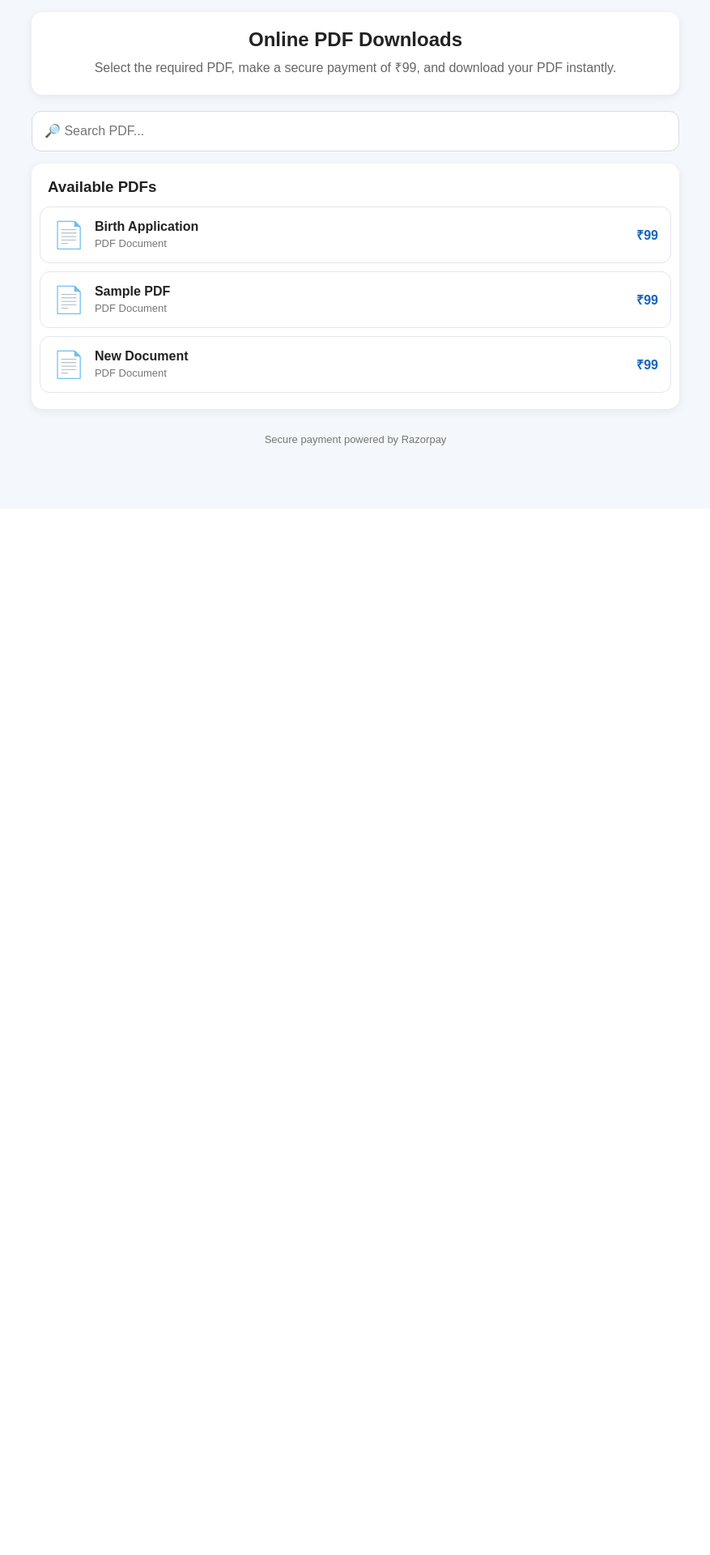
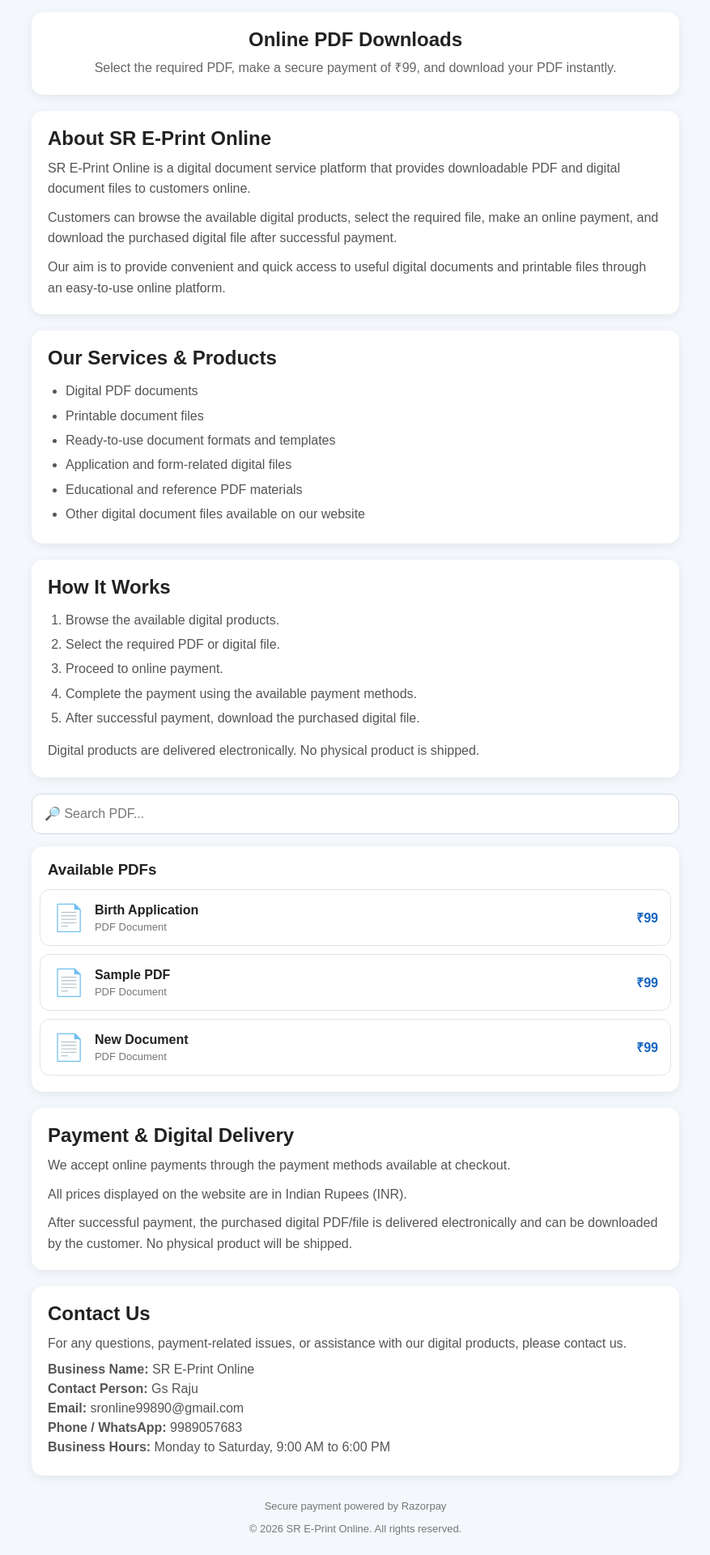
Before and after one commit to SrePrintOnlinework/Sr_ePrint-Online, a Next.js app: page / in a window 1280 px wide. Shown: the part 180-2100 px from the top of the page at 81% size, without its empty margins (201-1078 px from the left). Before the commit the page ends 816 px from the top, so only its background shows below. Built offline with nearby package versions, Linux system fonts and the light colour scheme.

Commit message:
Enhance page structure and error handling
Refactor Razorpay script loading and improve error handling. Add 'About Us' and 'Our Services' sections with descriptions.

```diff
--- a/app/page.js
+++ b/app/page.js
@@ -25,7 +25,6 @@ export default function Home() {
         'https://checkout.razorpay.com/v1/checkout.js';
 
       script.onload = () => resolve(true);
-
       script.onerror = () => resolve(false);
 
       document.body.appendChild(script);
@@ -45,15 +44,11 @@ export default function Home() {
     setLoading(true);
 
     try {
-      // Load Razorpay
       const isLoaded =
         await loadRazorpayScript();
 
       if (!isLoaded) {
-        alert(
-          'Razorpay SDK failed to load.'
-        );
-
+        alert('Razorpay SDK failed to load.');
         setLoading(false);
         return;
       }
@@ -218,9 +213,7 @@ export default function Home() {
               );
 
             } catch (error) {
-              console.error(
-                error
-              );
+              console.error(error);
 
               alert(
                 'Payment was received, but PDF verification/download failed. Please contact support.'
@@ -333,8 +326,7 @@ export default function Home() {
 
           <p
             style={{
-              margin:
-                '8px 0 0',
+              margin: '8px 0 0',
               fontSize: '16px',
               opacity: 0.95,
             }}
@@ -370,8 +362,7 @@ export default function Home() {
         >
           <h2
             style={{
-              margin:
-                '0 0 8px',
+              margin: '0 0 8px',
               color: '#222',
             }}
           >
@@ -389,6 +380,195 @@ export default function Home() {
             make a secure payment of
             ₹99, and download your PDF
             instantly.
+          </p>
+        </div>
+
+        {/* ABOUT US */}
+
+        <div
+          style={{
+            background: 'white',
+            padding: '20px',
+            borderRadius: '14px',
+            marginBottom: '20px',
+            boxShadow:
+              '0 3px 12px rgba(0,0,0,0.07)',
+          }}
+        >
+          <h2
+            style={{
+              margin: '0 0 10px',
+              color: '#222',
+            }}
+          >
+            About SR E-Print Online
+          </h2>
+
+          <p
+            style={{
+              margin: '0 0 10px',
+              color: '#555',
+              lineHeight: 1.6,
+            }}
+          >
+            SR E-Print Online is a digital
+            document service platform that
+            provides downloadable PDF and
+            digital document files to
+            customers online.
+          </p>
+
+          <p
+            style={{
+              margin: '0 0 10px',
+              color: '#555',
+              lineHeight: 1.6,
+            }}
+          >
+            Customers can browse the
+            available digital products,
+            select the required file,
+            make an online payment, and
+            download the purchased digital
+            file after successful payment.
+          </p>
+
+          <p
+            style={{
+              margin: 0,
+              color: '#555',
+              lineHeight: 1.6,
+            }}
+          >
+            Our aim is to provide convenient
+            and quick access to useful
+            digital documents and printable
+            files through an easy-to-use
+            online platform.
+          </p>
+        </div>
+
+        {/* OUR SERVICES */}
+
+        <div
+          style={{
+            background: 'white',
+            padding: '20px',
+            borderRadius: '14px',
+            marginBottom: '20px',
+            boxShadow:
+              '0 3px 12px rgba(0,0,0,0.07)',
+          }}
+        >
+          <h2
+            style={{
+              margin: '0 0 12px',
+              color: '#222',
+            }}
+          >
+            Our Services & Products
+          </h2>
+
+          <ul
+            style={{
+              margin: 0,
+              paddingLeft: '22px',
+              color: '#555',
+              lineHeight: 1.9,
+            }}
+          >
+            <li>Digital PDF documents</li>
+
+            <li>Printable document files</li>
+
+            <li>
+              Ready-to-use document
+              formats and templates
+            </li>
+
+            <li>
+              Application and form-related
+              digital files
+            </li>
+
+            <li>
+              Educational and reference
+              PDF materials
+            </li>
+
+            <li>
+              Other digital document files
+              available on our website
+            </li>
+          </ul>
+        </div>
+
+        {/* HOW IT WORKS */}
+
+        <div
+          style={{
+            background: 'white',
+            padding: '20px',
+            borderRadius: '14px',
+            marginBottom: '20px',
+            boxShadow:
+              '0 3px 12px rgba(0,0,0,0.07)',
+          }}
+        >
+          <h2
+            style={{
+              margin: '0 0 12px',
+              color: '#222',
+            }}
+          >
+            How It Works
+          </h2>
+
+          <ol
+            style={{
+              margin: 0,
+              paddingLeft: '22px',
+              color: '#555',
+              lineHeight: 1.9,
+            }}
+          >
+            <li>
+              Browse the available
+              digital products.
+            </li>
+
+            <li>
+              Select the required PDF
+              or digital file.
+            </li>
+
+            <li>
+              Proceed to online payment.
+            </li>
+
+            <li>
+              Complete the payment using
+              the available payment methods.
+            </li>
+
+            <li>
+              After successful payment,
+              download the purchased
+              digital file.
+            </li>
+          </ol>
+
+          <p
+            style={{
+              margin:
+                '12px 0 0',
+              color: '#555',
+              lineHeight: 1.6,
+            }}
+          >
+            Digital products are delivered
+            electronically. No physical
+            product is shipped.
           </p>
         </div>
 
@@ -668,6 +848,151 @@ export default function Home() {
           </div>
         )}
 
+        {/* PAYMENT & DELIVERY */}
+
+        <div
+          style={{
+            background: 'white',
+            padding: '20px',
+            borderRadius: '14px',
+            marginTop: '20px',
+            boxShadow:
+              '0 3px 12px rgba(0,0,0,0.07)',
+          }}
+        >
+          <h2
+            style={{
+              margin: '0 0 10px',
+              color: '#222',
+            }}
+          >
+            Payment & Digital Delivery
+          </h2>
+
+          <p
+            style={{
+              margin: '0 0 10px',
+              color: '#555',
+              lineHeight: 1.6,
+            }}
+          >
+            We accept online payments
+            through the payment methods
+            available at checkout.
+          </p>
+
+          <p
+            style={{
+              margin: '0 0 10px',
+              color: '#555',
+              lineHeight: 1.6,
+            }}
+          >
+            All prices displayed on the
+            website are in Indian Rupees
+            (INR).
+          </p>
+
+          <p
+            style={{
+              margin: 0,
+              color: '#555',
+              lineHeight: 1.6,
+            }}
+          >
+            After successful payment, the
+            purchased digital PDF/file is
+            delivered electronically and
+            can be downloaded by the
+            customer. No physical product
+            will be shipped.
+          </p>
+        </div>
+
+        {/* CONTACT US */}
+
+        <div
+          style={{
+            background: 'white',
+            padding: '20px',
+            borderRadius: '14px',
+            marginTop: '20px',
+            boxShadow:
+              '0 3px 12px rgba(0,0,0,0.07)',
+          }}
+        >
+          <h2
+            style={{
+              margin: '0 0 10px',
+              color: '#222',
+            }}
+          >
+            Contact Us
+          </h2>
+
+          <p
+            style={{
+              margin: '0 0 10px',
+              color: '#555',
+              lineHeight: 1.6,
+            }}
+          >
+            For any questions, payment-related
+            issues, or assistance with our
+            digital products, please contact us.
+          </p>
+
+          <p
+            style={{
+              margin: '6px 0',
+              color: '#555',
+            }}
+          >
+            <strong>Business Name:</strong>{' '}
+            SR E-Print Online
+          </p>
+
+          <p
+            style={{
+              margin: '6px 0',
+              color: '#555',
+            }}
+          >
+            <strong>Contact Person:</strong>{' '}
+            Gs Raju
+          </p>
+
+          <p
+            style={{
+              margin: '6px 0',
+              color: '#555',
+            }}
+          >
+            <strong>Email:</strong>{' '}
+            sronline99890@gmail.com
+          </p>
+
+          <p
+            style={{
+              margin: '6px 0',
+              color: '#555',
+            }}
+          >
+            <strong>Phone / WhatsApp:</strong>{' '}
+            9989057683
+          </p>
+
+          <p
+            style={{
+              margin: '6px 0',
+              color: '#555',
+            }}
+          >
+            <strong>Business Hours:</strong>{' '}
+            Monday to Saturday, 9:00 AM to 6:00 PM
+          </p>
+        </div>
+
         {/* FOOTER */}
 
         <div
@@ -682,7 +1007,14 @@ export default function Home() {
               '13px',
           }}
         >
-          Secure payment powered by Razorpay
+          <p>
+            Secure payment powered by Razorpay
+          </p>
+
+          <p>
+            © 2026 SR E-Print Online.
+            All rights reserved.
+          </p>
         </div>
 
       </section>
```
